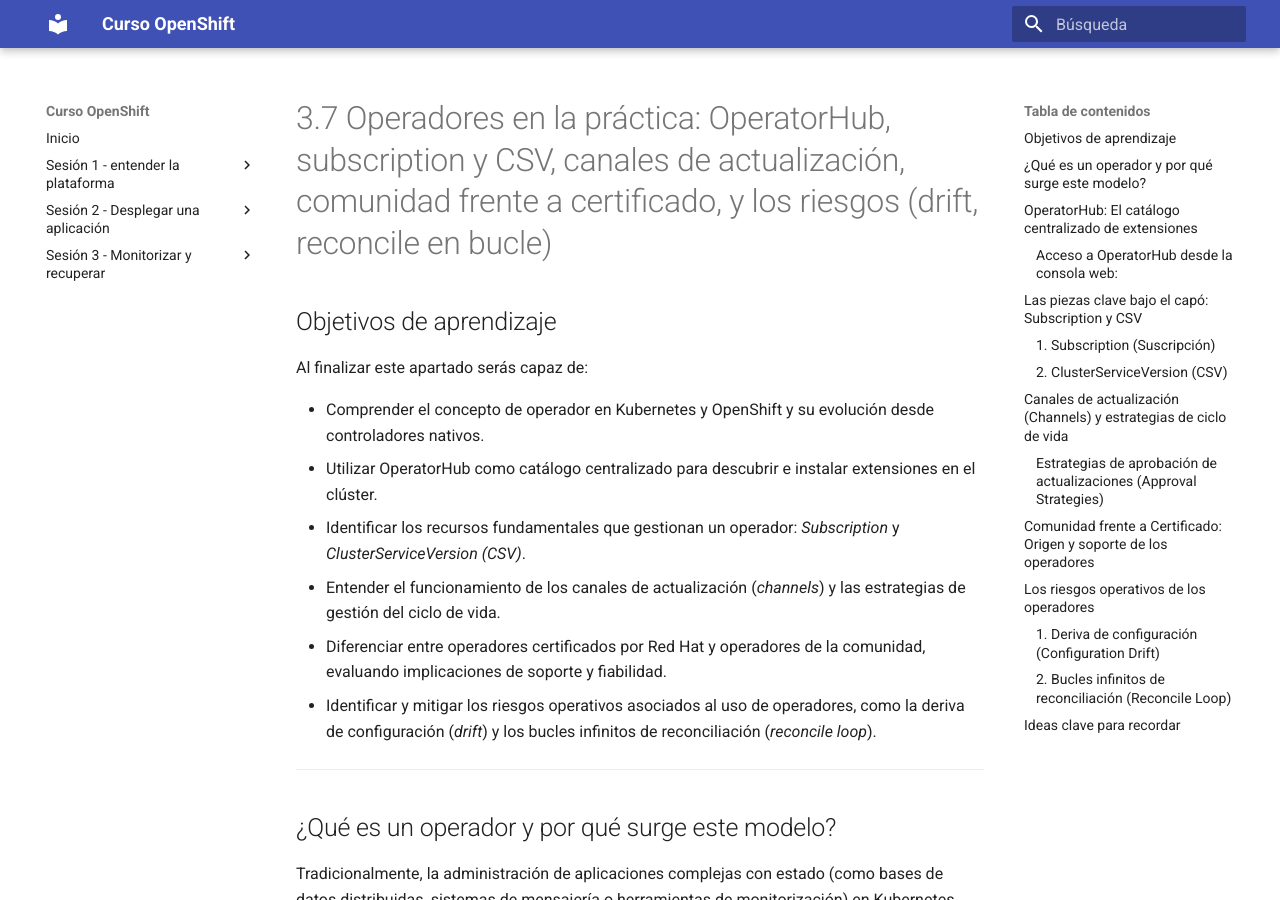
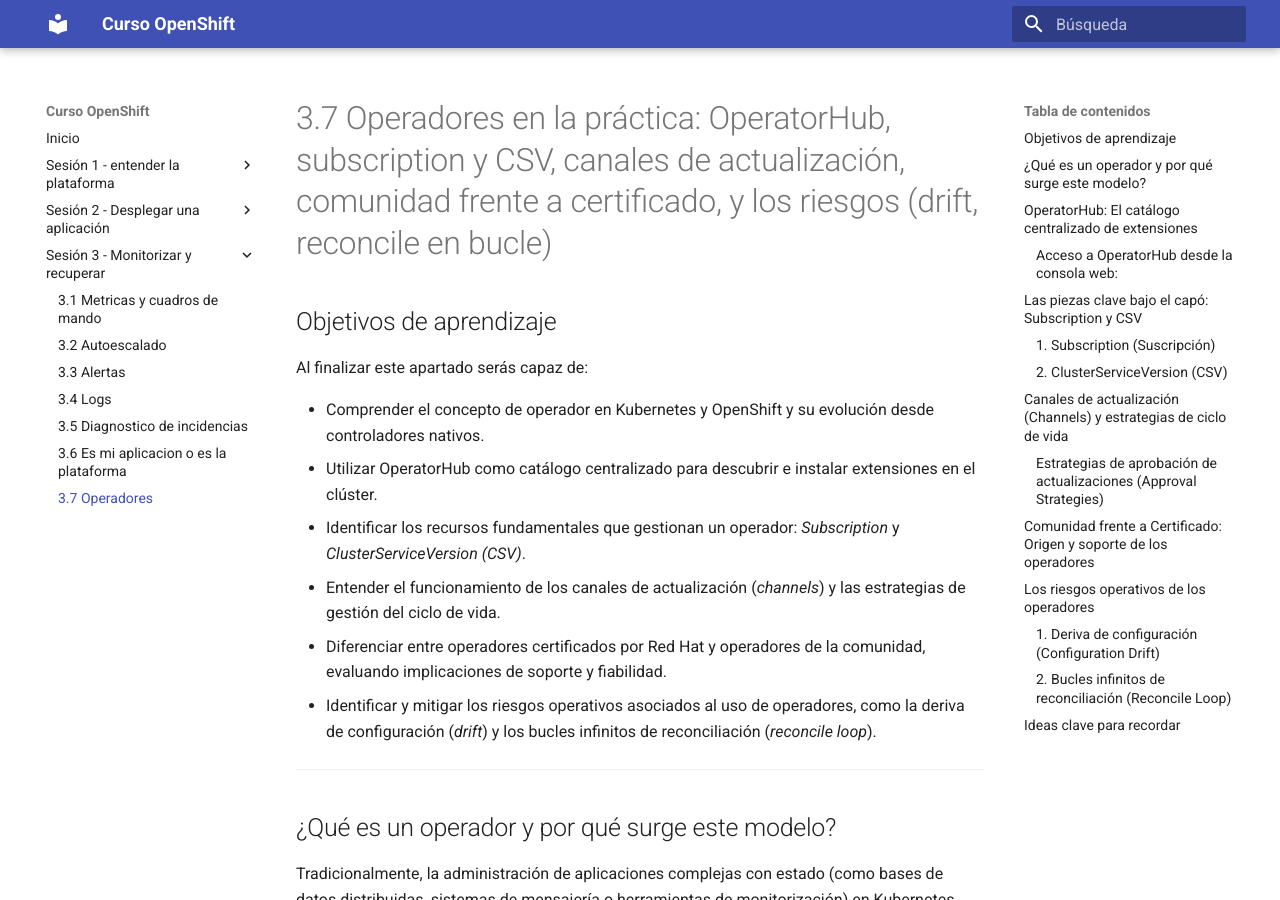
Before and after one commit to ieftraining/curso-openshift, an MkDocs documentation site: the page built from docs/sesion3/3.7 Operadores.md, in a window 1280 px wide and 900 px high. Built offline with MkDocs 1.6.1 and Material for MkDocs 9.7.7, drawn with Linux system fonts in a browser that asks for light colours.

Commit message:
Update mkdocs.yml

```diff
--- a/mkdocs.yml
+++ b/mkdocs.yml
@@ -38,6 +38,7 @@
       - 3.4 Logs: sesion3/3.4 Logs.md
       - 3.5 Diagnostico de incidencias: sesion3/3.5 Diagnostico de incidencias.md
       - 3.6 Es mi aplicacion o es la plataforma: sesion3/3.6 Es mi aplicacion o es la plataforma.md
+      - 3.7 Operadores: sesion3/3.7 Operadores.md
 
 
 markdown_extensions:
```
